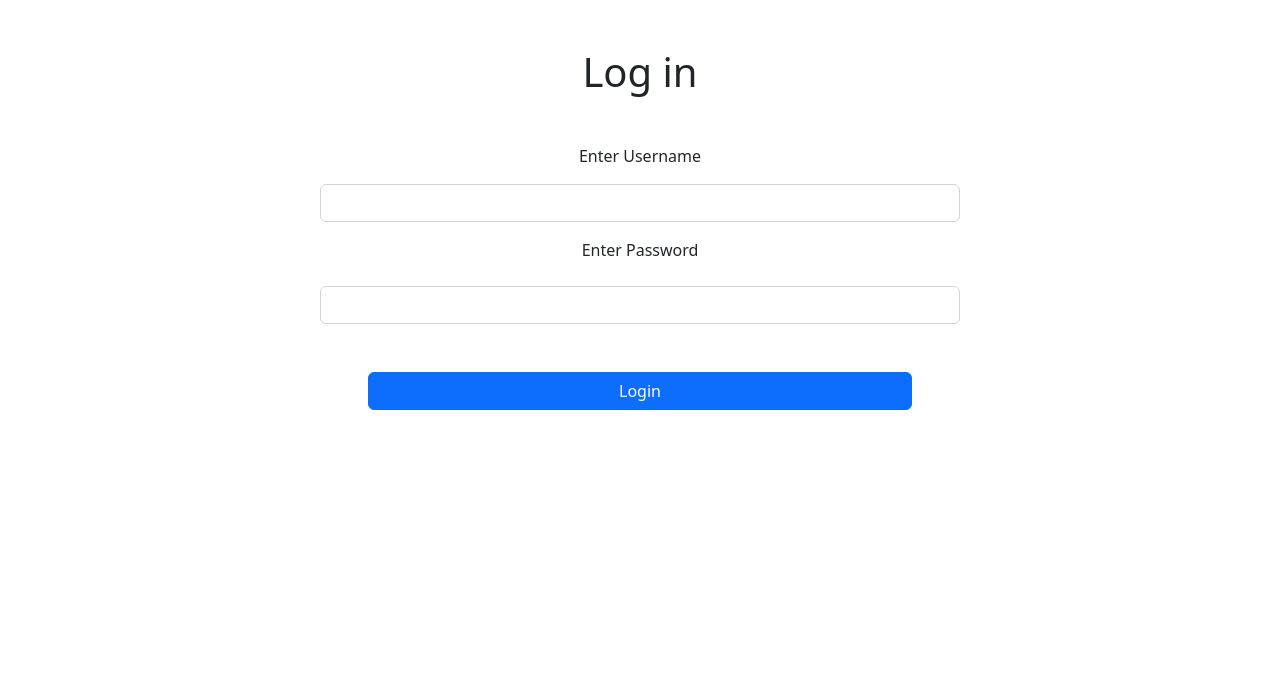
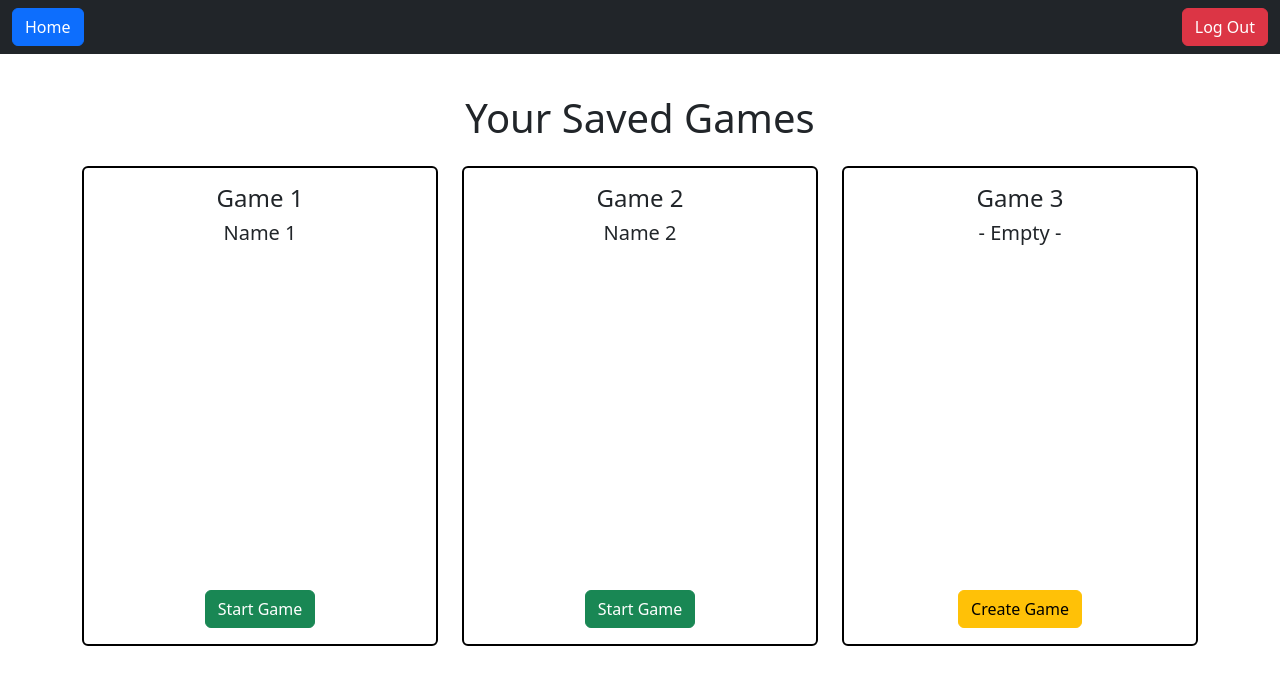
Before and after one commit to jwilson10/team-1-capstone, a React (Create React App) app in the folder client/jailbreak/: page /all-games in a window 1280 px wide. Shown: the top 684 px of the page. Built offline with nearby package versions, Linux system fonts and the light colour scheme.

Commit message:
Started on Routes

```diff
--- a/client/jailbreak/src/App.js
+++ b/client/jailbreak/src/App.js
@@ -17,24 +17,24 @@ function App() {
 
     <Router>
       <Switch>
-        {/* <Route>
+        <Route exact path="/">
           <StartScreen />
-        </Route> */}
-        <Route>
+        </Route>
+        <Route path="/login">
           <LoginScreen />
         </Route>
-        {/* <Route>
+        <Route path="/create-account">
           <CreateAccount />
-        </Route> */}
-        {/* <Route>
+        </Route>
+        <Route path="/create-game">
           <CreateGame />
         </Route>
-        <Route>
+        <Route path="/all-games">
           <DisplayGames />
         </Route>
-        <Route>
+        <Route path="/game">
           <GameScreenMain />
-        </Route> */}
+        </Route>
       </Switch>
     </Router>
   );
--- a/client/jailbreak/src/components/HomeLogoutNavbar.js
+++ b/client/jailbreak/src/components/HomeLogoutNavbar.js
@@ -1,3 +1,5 @@
+import { Link } from "react-router-dom";
+
 function HomeLogoutNavbar(){
     return (
         <>
@@ -5,7 +7,7 @@ function HomeLogoutNavbar(){
                 <div className="container-fluid">
                     <ul className="navbar-nav">
                         <li className="nav-item">
-                            <button className="btn btn-primary">Home</button>
+                            <Link className="btn btn-primary" to="/">Home</Link>
                         </li>
                     </ul>
 
```
